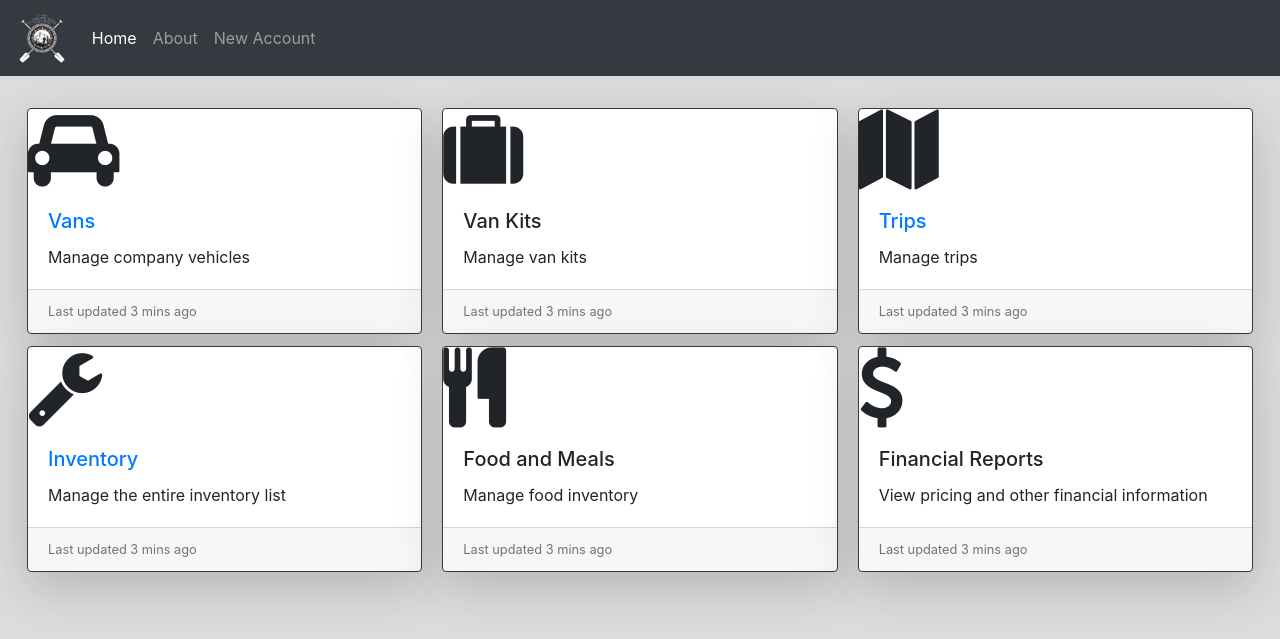
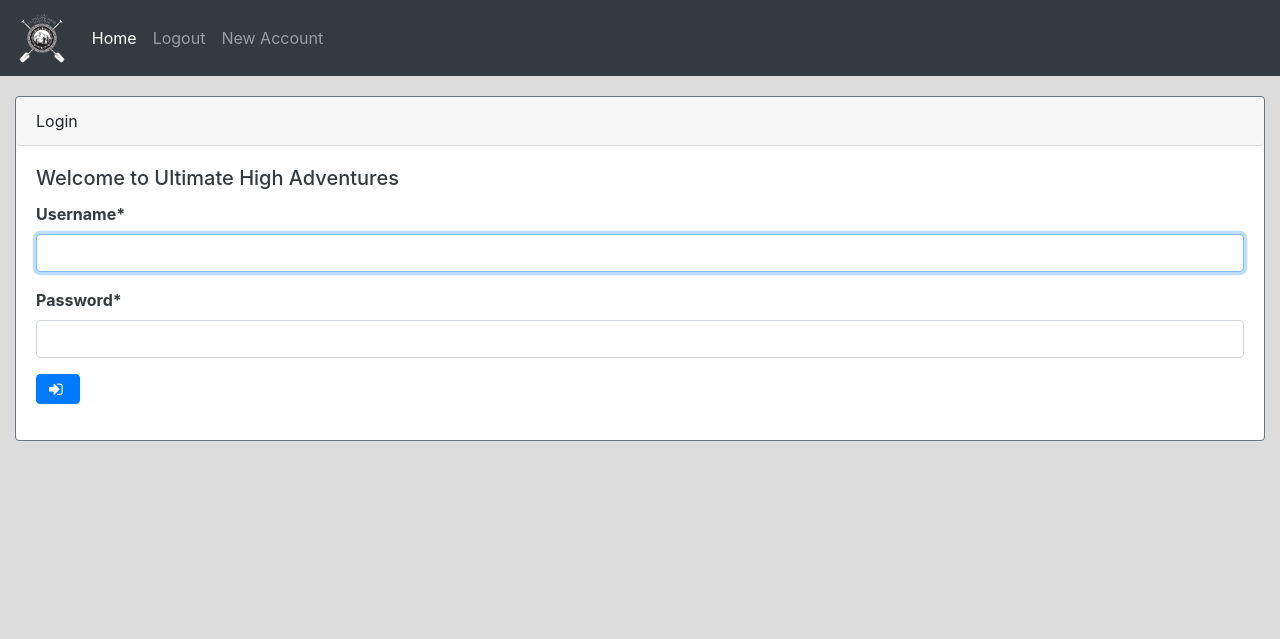
Before and after one commit to asimjb1200/UHA, a Django app: page / in a window 1280 px wide. Shown: the top 639 px of the page. Run offline with Django 3.2, Linux system fonts and the light colour scheme; some libraries are stand-ins or nearby versions.

Commit message:
now outsiders can't access site's contents

```diff
--- a/inventory_mgmt/inventory/templates/inventory/base.html
+++ b/inventory_mgmt/inventory/templates/inventory/base.html
@@ -27,7 +27,7 @@
         <a class="nav-link" href="#">Home <span class="sr-only">(current)</span></a>
       </li>
       <li class="nav-item">
-        <a class="nav-link" href="#">About</a>
+        <a class="nav-link" href="{% url 'inventory:logout' %}">Logout</a>
       </li>
       <li class="nav-item">
         <a class="nav-link" href="{% url 'inventory:register' %}">New Account</a>
--- a/inventory_mgmt/inventory/templates/registration/login.html
+++ b/inventory_mgmt/inventory/templates/registration/login.html
@@ -8,9 +8,13 @@
         </div>
         <div class="card-body text-dark">
             <h5 class="card-title">Welcome to Ultimate High Adventures</h5>
+            {% if next %}
+                <p class="card-title"><strong>You have to log in first</strong></p>
+            {% endif %}
             <form class="font-weight-bold" id="login-form" method="post" action="{% url 'inventory:login' %}">
                 {% csrf_token %}
                 {% include 'inventory/form-template.html' %}
+
                 <button type="submit" value="Login" class="btn btn-primary fa fa-sign-in">&nbsp;</button>
             </form>
         </div>
--- a/inventory_mgmt/inventory/urls.py
+++ b/inventory_mgmt/inventory/urls.py
@@ -1,11 +1,12 @@
 from django.conf.urls import url
 from . import views
-from django.contrib.auth.views import LoginView
+from django.contrib.auth.views import LoginView, LogoutView
 
 app_name = 'inventory'
 urlpatterns = [
-    url(r'^login/$', LoginView.as_view(), name="login"),
-    url(r'^$', views.index, name='index'),
+    url(r'^$', LoginView.as_view(), name="login"),
+    url(r'^logout/$', LogoutView.as_view(), name="logout"),
+    url(r'^home/$', views.index, name='index'),
     url(r'^supplies/$', views.SuppliesView.as_view(), name='supplies'),
     url(r'^vans/$', views.VansView.as_view(), name='vans'),
     url(r'^trips/view-trips/$', views.TripManager.as_view(), name='view-trips'),
--- a/inventory_mgmt/inventory/views.py
+++ b/inventory_mgmt/inventory/views.py
@@ -3,22 +3,29 @@ from django.shortcuts import render, redirect
 from .models import supplies, van_kit, vans, trips
 from django.views.generic.edit import CreateView, UpdateView, DeleteView
 from django.urls import reverse_lazy
-from django.contrib.auth import authenticate, login
+from django.contrib.auth import authenticate, login, logout
 from django.views.generic import View
 from .filters import SupplyFilter # import the filter
 from .forms import TripForm, UserForm
+from django.contrib.auth.decorators import login_required
+from django.contrib.auth.mixins import LoginRequiredMixin
 import datetime
 
-# Create your views here.
+
+@login_required
 def index(request):
     """Display the landing page of the website."""
     return render(request, 'inventory/index.html')
 
-class SuppliesView(generic.ListView):
+
+
+class SuppliesView(LoginRequiredMixin, generic.ListView):
     """Display a table of inventory for the user."""
 
     model = supplies
     template_name = 'inventory/supplies_list.html'
+    login_url = '/'
+    redirect_field_name = 'redirect_to'
 
     def get_queryset(self):
         return supplies.objects.all()
@@ -32,11 +39,13 @@ class SuppliesView(generic.ListView):
 
 
 
-class TripManager(generic.ListView):
+class TripManager(LoginRequiredMixin, generic.ListView):
     """This view will display the trips in the db in card fashion."""
 
     model = trips
     template_name = 'inventory/trip_manager.html'
+    login_url = '/'
+    redirect_field_name = 'redirect_to'
 
     def get_queryset(self):
         return trips.objects.all().order_by('trip_start')
@@ -47,11 +56,14 @@ class TripManager(generic.ListView):
         return context
 
 
-class TripDetails(generic.DetailView):
+
+class TripDetails(LoginRequiredMixin, generic.DetailView):
     """This view will be used to display the details of a trip from the view trips page."""
 
     model = trips
     template_name = 'inventory/trip_details.html'
+    login_url = '/'
+    redirect_field_name = 'redirect_to'
 
     def get_context_data(self, **kwargs):
         context = super().get_context_data(**kwargs)
@@ -59,21 +71,27 @@ class TripDetails(generic.DetailView):
         return context
 
 
-class VansView(generic.ListView):
+
+class VansView(LoginRequiredMixin, generic.ListView):
     """Display a list of the vans for the user."""
 
     model = vans
     template_name = 'inventory/vans_list.html'
+    login_url = '/'
+    redirect_field_name = 'redirect_to'
 
     def get_queryset(self):
         """Return a list of all vans in the database."""
         return vans.objects.all()
 
 
-class UserFormView(View):
+
+class UserFormView(LoginRequiredMixin, View):
     # what is the form's blueprint/class?
     form_class = UserForm
     template_name = 'inventory/registration_form.html'
+    login_url = '/'
+    redirect_field_name = 'redirect_to'
 
     # whenever the user calls the form it's a get request, go here and display a blank form
     def get(self, request):
@@ -107,11 +125,13 @@ class UserFormView(View):
         return render(request, self.template_name, {'form': form})
 
 
-class TripBuilder(View):
+class TripBuilder(LoginRequiredMixin, View):
     """This view will allow the user to build a trip through a form."""
 
     form_class = TripForm
     template_name = 'inventory/trip_builder.html'
+    login_url = '/'
+    redirect_field_name = 'redirect_to'
 
     def get(self, request):
         """Return a blank form to the user to be filled out."""
@@ -148,14 +168,26 @@ class TripBuilder(View):
         # if it doesn't work, have them try again
         return render(request, self.template_name, {'form': form})
 
-class TripUpdate(UpdateView):
+
+
+class TripUpdate(LoginRequiredMixin, UpdateView):
+    """This view will allow the user to update trip information."""
+
     model = trips
     form_class = TripForm
     template_name = 'inventory/trip_builder.html'
+    login_url = '/'
+    redirect_field_name = 'redirect_to'
 
     def get_success_url(self):
+        """Will allow the user to return to the details page of that trip after updating."""
         return reverse_lazy('inventory:details', kwargs={'pk': self.kwargs['pk']})
 
-class TripDelete(DeleteView):
+
+
+class TripDelete(LoginRequiredMixin, DeleteView):
+    """Will allow the user to delete a trip from the database."""
     model = trips
     success_url = reverse_lazy('inventory:view-trips')
+    login_url = '/'
+    redirect_field_name = 'redirect_to'
--- a/inventory_mgmt/inventory_mgmt/settings.py
+++ b/inventory_mgmt/inventory_mgmt/settings.py
@@ -131,4 +131,6 @@ USE_TZ = True
 # https://docs.djangoproject.com/en/2.1/howto/static-files/
 
 STATIC_URL = '/static/'
-LOGIN_REDIRECT_URL = '/'
+LOGIN_URL = '/'
+LOGIN_REDIRECT_URL = '/home/'
+LOGOUT_REDIRECT_URL = 'inventory:login'
```
